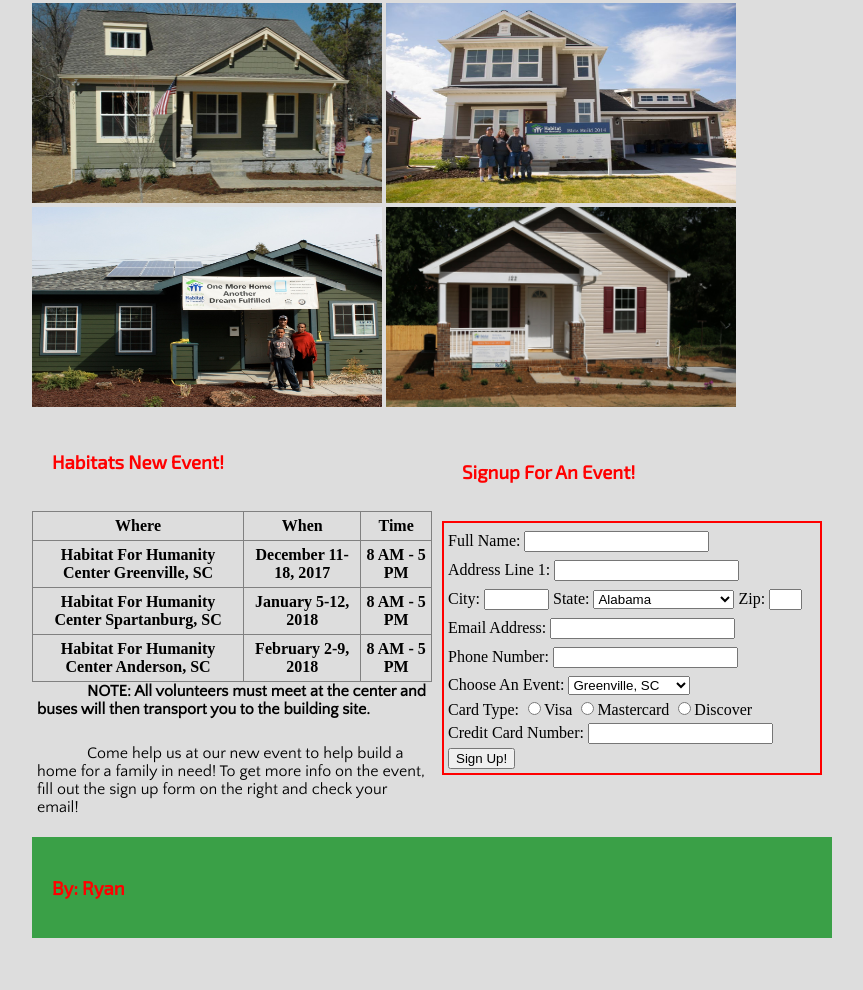
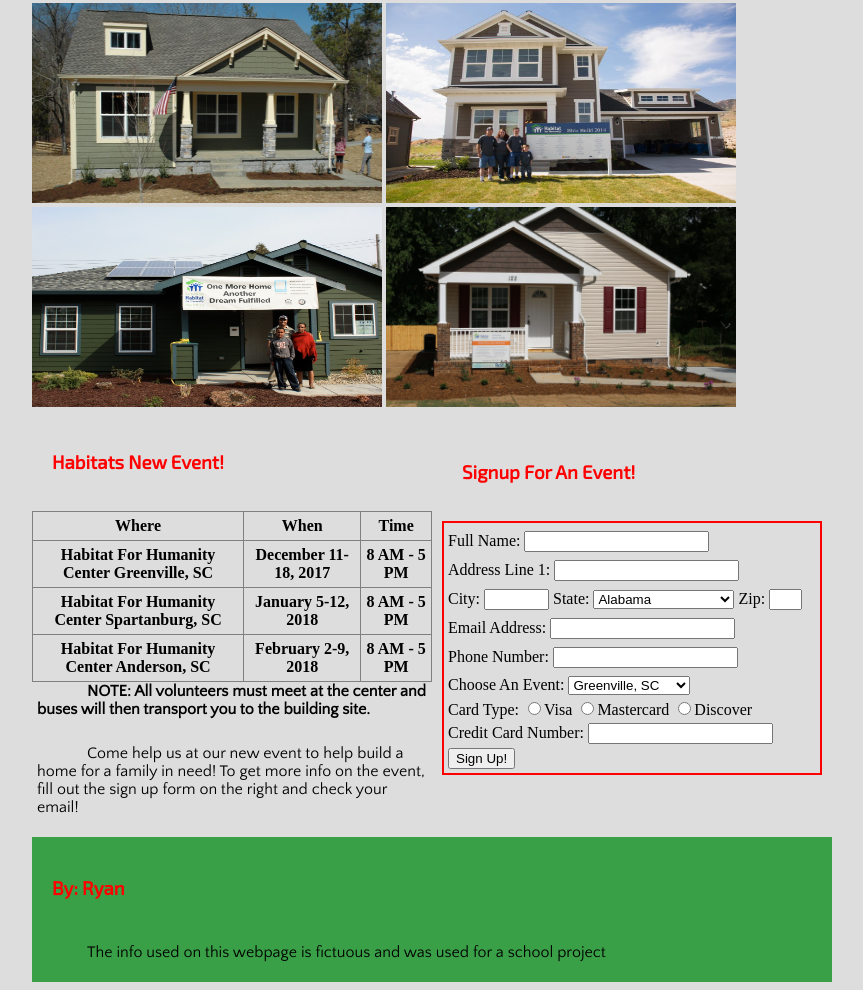
Before and after one commit to rjgithub02/charity-event-project, a plain HTML site: page index.html in a window 1280 px wide. Shown: the part 644-1634 px from the top of the page, without its empty margins (208-1071 px from the left). Before the commit the page ends 1590 px from the top, so only its background shows below. Drawn offline with Linux system fonts and the light colour scheme.

Commit message:
Add files via upload

```diff
--- a/index.html
+++ b/index.html
@@ -169,6 +169,7 @@
 
     <footer>
       <h3>By: Ryan</h3>
+      <p>The info used on this webpage is fictuous and was used for a school project</p>
     </footer>
 
   </div>
```
